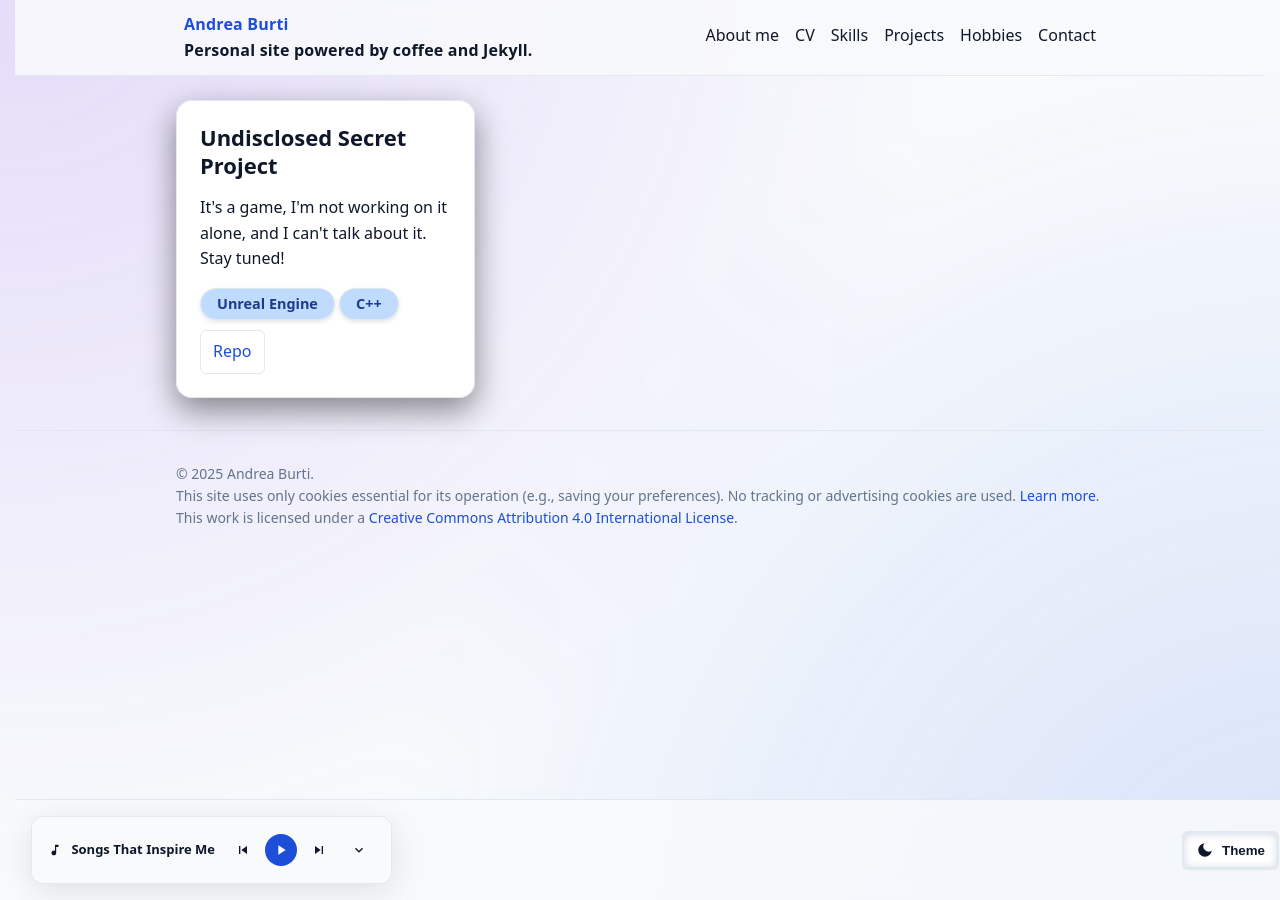
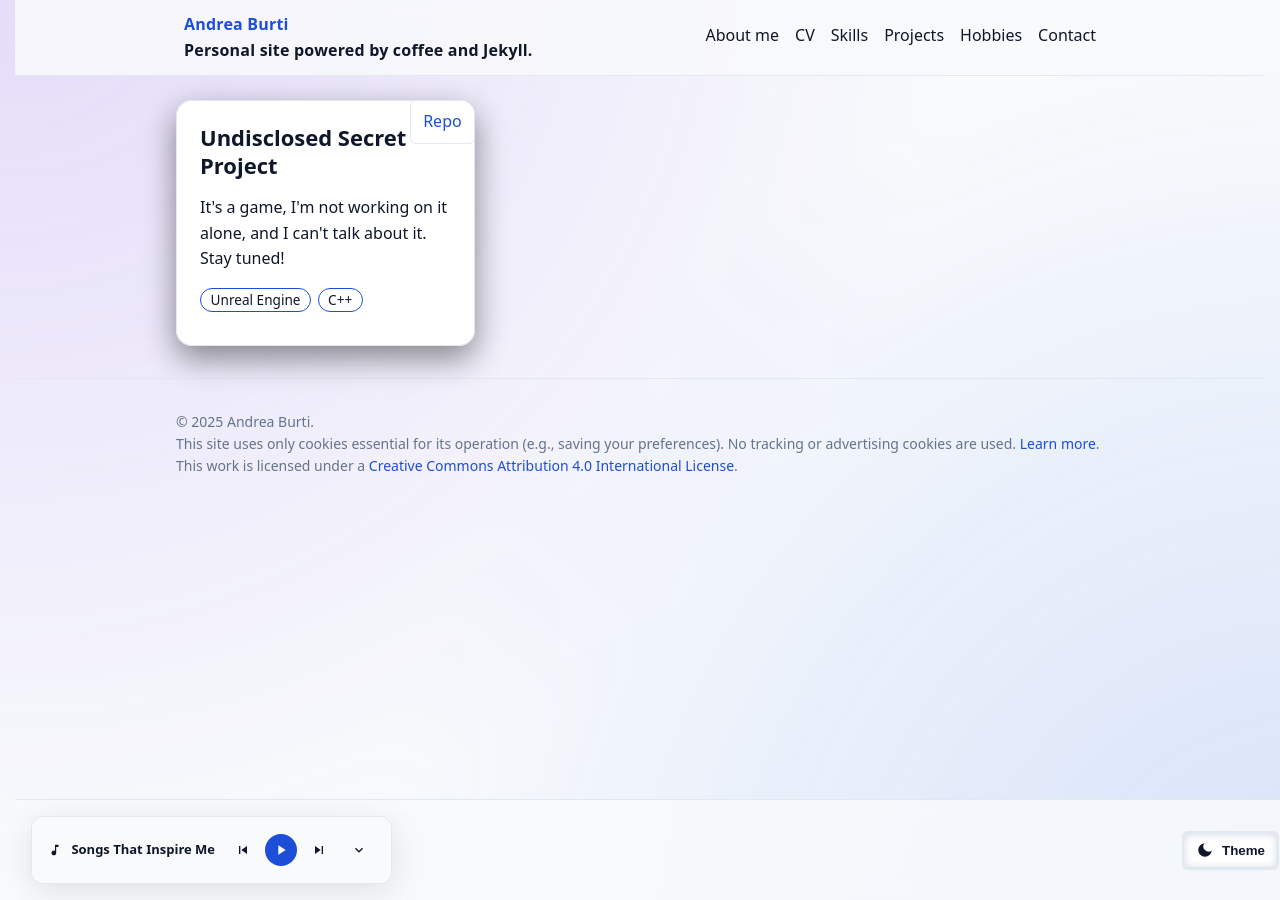
Before and after one commit to boozee/boozee.github.io, a Jekyll site: the page built from pages/projects.md, in a window 1280 px wide. Built offline with Jekyll 4.4.1, drawn with Linux system fonts in a browser that asks for light colours.

Commit message:
Improve project layout

```diff
--- a/_includes/card-project.html
+++ b/_includes/card-project.html
@@ -1,13 +1,15 @@
+<div class="cv-card-list">
   <div class="card">
     <h3 style="margin-top:0">{{ include.project.name }}</h3>
     <p>{{ include.project.description }}</p>
-  <div>
+    <div class="tech" data-tech>
       {% for t in include.project.tags %}
-      <span class="badge tech-badge">{{ t }}</span>
+      <span class="chip chip-primary">{{ t }}</span>
       {% endfor %}
     </div>
     <div style="margin-top:10px">
       {% if include.project.link %}<a href="{{ include.project.link }}" class="btn">Live</a>{% endif %}
-    {% if include.project.repo %}<a href="{{ include.project.repo }}" class="btn">Repo</a>{% endif %}
+      {% if include.project.repo %}<a href="{{ include.project.repo }}" class="btn" style="position:absolute;top:0px;right:0px;">Repo</a>{% endif %}
     </div>
   </div>
+</div>
```
Lines whose indentation alone changed are shown as unchanged.
